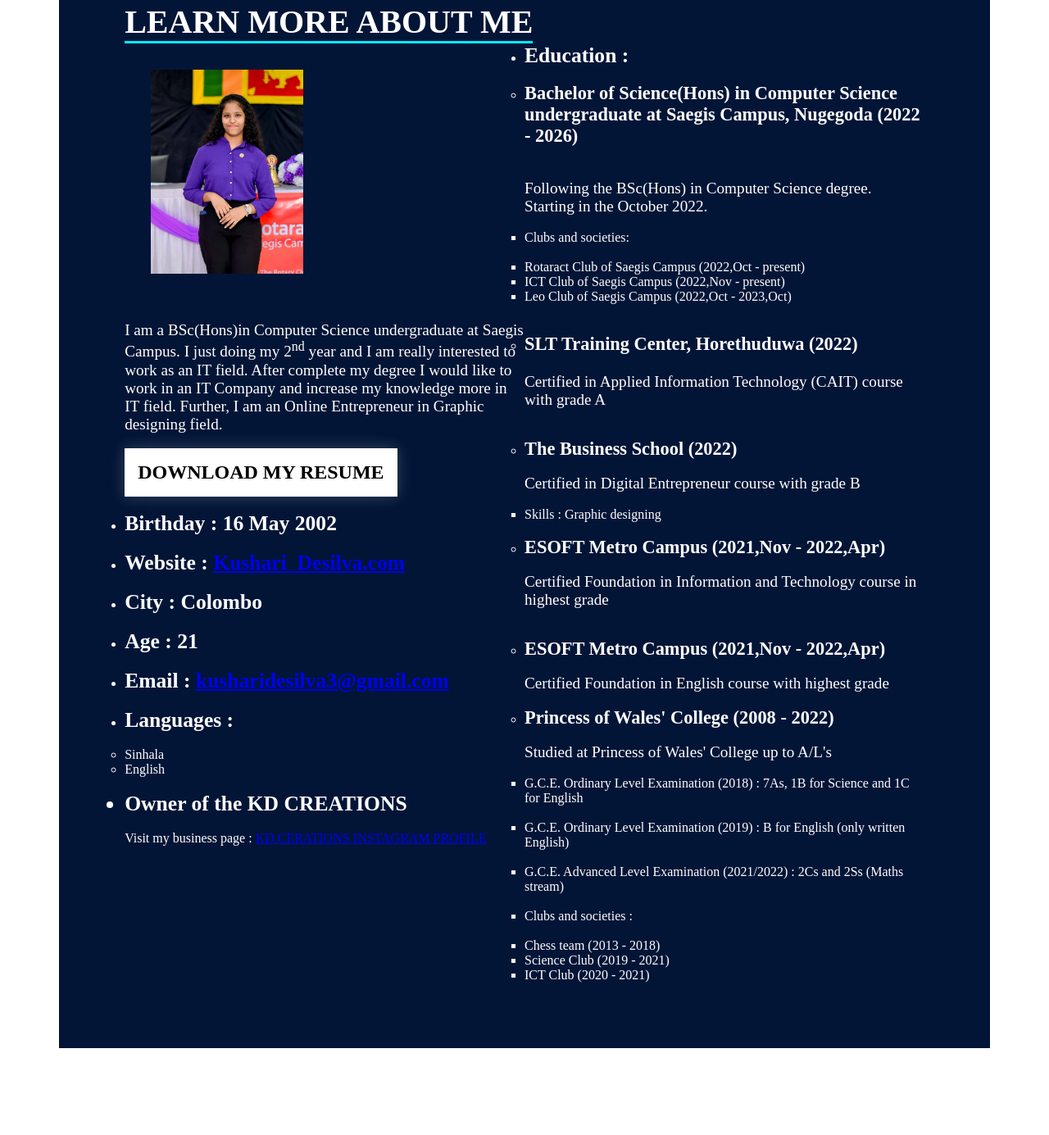
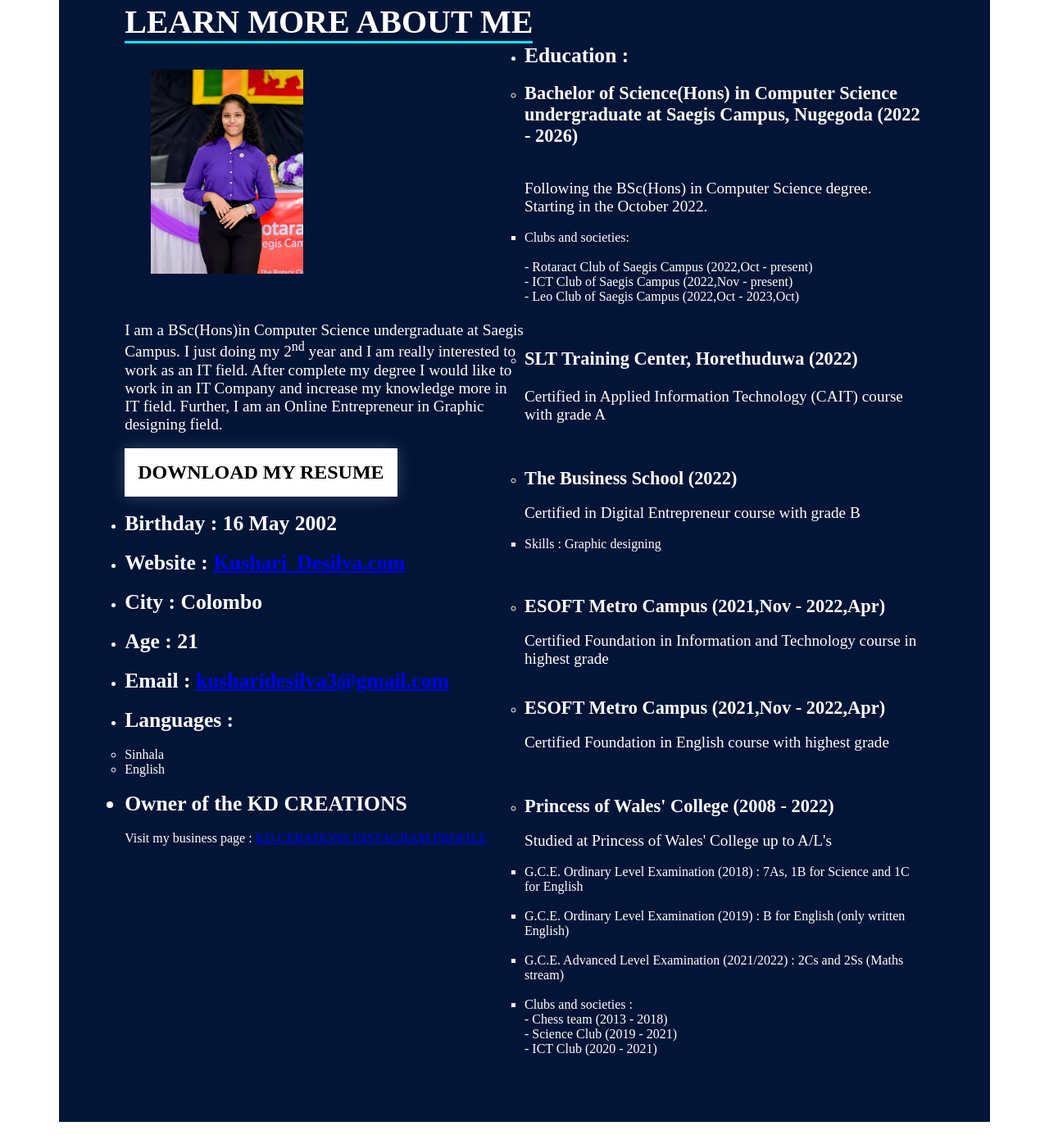
Before and after one commit to kusharidesilva/My-Portfolio, a plain HTML site: page about.html in a window 1280 px wide. Shown: the part 143-1528 px from the top of the page at 82% size. Before the commit the page ends 1438 px from the top, so only its background shows below. Drawn offline with Linux system fonts and the light colour scheme.

Commit message:
update about

```diff
--- a/about.html
+++ b/about.html
@@ -142,16 +142,23 @@
                                         <ul><br>
                                             <li>
                                                 Clubs and societies:
-                                                <ul><br>
+                                                <!-- <ul><br>
                                                     <li>Rotaract Club of Saegis Campus (2022,Oct - present)</li>
                                                     <li>ICT Club of Saegis Campus (2022,Nov - present)</li>
                                                     <li>Leo Club of Saegis Campus (2022,Oct - 2023,Oct)</li>
-                                                </ul>
+                                                </ul> -->
+
+                                                <br>
+                                                <br>- Rotaract Club of Saegis Campus (2022,Oct - present)
+                                                <br>- ICT Club of Saegis Campus (2022,Nov - present)
+                                                <br>- Leo Club of Saegis Campus (2022,Oct - 2023,Oct)
+
+
                                             </li><br>
 
                                         </ul>
                                     </li>
-                                    <br>
+                                    <br><br>
                                     <li>
                                         <h4>SLT Training Center, Horethuduwa (2022)</h4>
 
@@ -161,7 +168,7 @@
 
                                         </ul>
                                     </li>
-                                    <br>
+                                    <br><br>
                                     <li>
                                         <h4>The Business School (2022)</h4>
                                         <br>
@@ -172,22 +179,20 @@
                                             </li>
                                         </ul>
                                     </li>
-                                    <br>
+                                    <br><br><br>
                                     <li>
                                         <h4> ESOFT Metro Campus (2021,Nov - 2022,Apr)</h4>
                                         <br>
                                         <p>Certified Foundation in Information and Technology course in highest grade
                                         </p>
-                                        <ul><br>
 
-                                        </ul>
                                     </li>
-                                    <br>
+                                    <br><br>
                                     <li>
                                         <h4>ESOFT Metro Campus (2021,Nov - 2022,Apr)</h4>
                                         <br>
                                         <p>Certified Foundation in English course with highest grade</p>
-                                    </li><br>
+                                    </li><br><br><br>
 
                                     <li>
                                         <h4> Princess of Wales' College (2008 - 2022) </h4>
@@ -209,13 +214,22 @@
 
                                         <li>
                                             Clubs and societies :
-                                            <ul><br>
+                                            <!-- <ul><br>
 
                                                 <li>Chess team (2013 - 2018) </li>
                                                 <li>Science Club (2019 - 2021) </li>
                                                 <li>ICT Club (2020 - 2021) </li>
 
-                                            </ul>
+                                            </ul> -->
+
+                                            <br>
+
+                                               - Chess team (2013 - 2018)
+                                               <br>  - Science Club (2019 - 2021)
+                                               <br>  - ICT Club (2020 - 2021)
+
+
+
                                         </li>
                                     </ul>
 
--- a/style.css
+++ b/style.css
@@ -104,7 +104,7 @@ main {
   font-size: 4rem;
 }
 #header p {
-  color: #030031;
+  color: #000000;
   font-size: 1.5rem;
 }
 
```
Also changed, not shown: contact.html (+1 -3 lines), index.html (+1 -3 lines), projects.html (+1 -3 lines).
